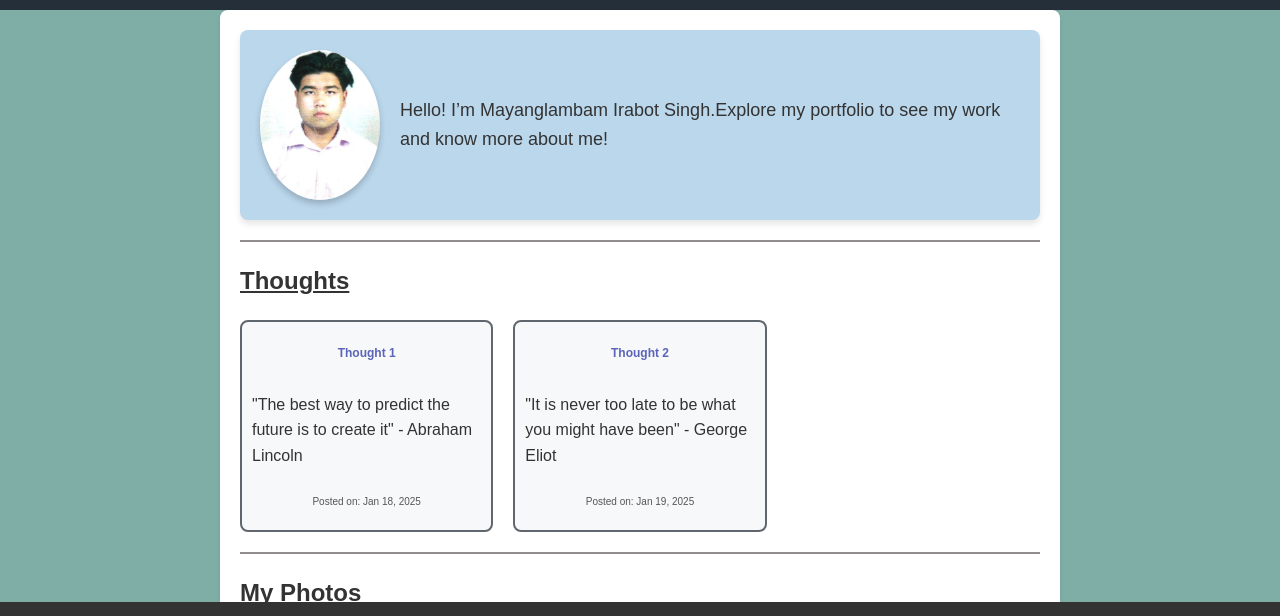
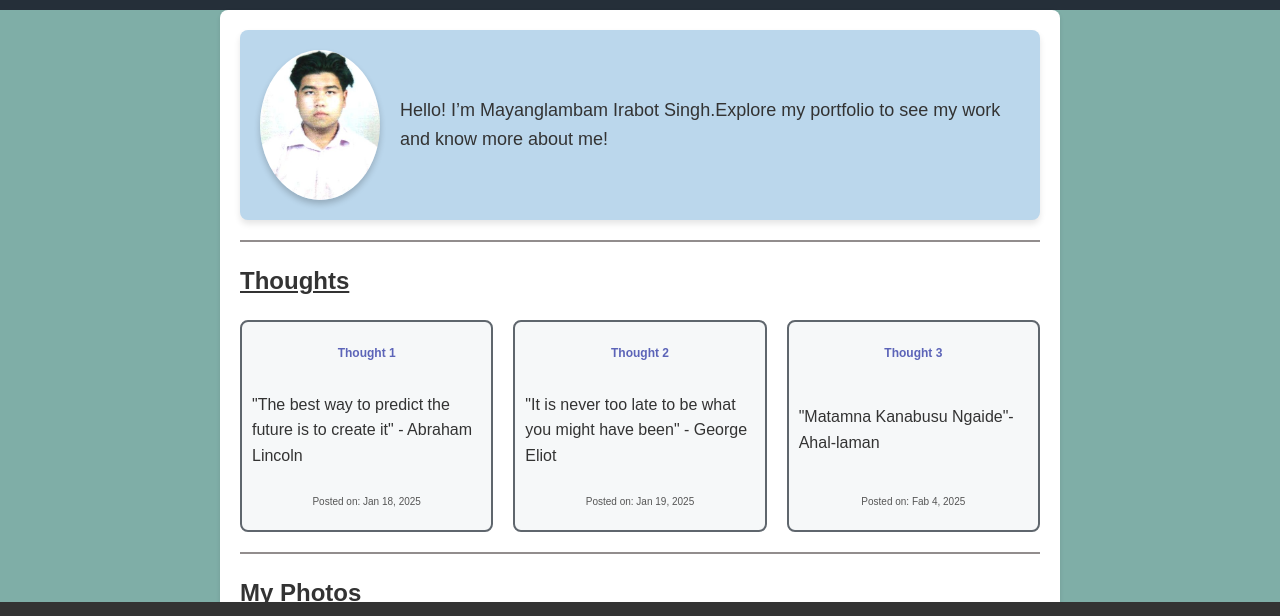
Before and after one commit to m-irabot/m-irabot, a plain HTML site: page index.html in a window 1280 px wide. Shown: the part 138-754 px from the top of the page. Drawn offline with Linux system fonts and the light colour scheme.

Commit message:
Update index.html
thought 3 posted

```diff
--- a/index.html
+++ b/index.html
@@ -54,6 +54,17 @@
           </div>
           <div class="thought-date">
             <p>Posted on: Jan 19, 2025</p>
+          </div>
+        </div>
+        <div class="thought-item">
+          <div class="thought-title">
+            <h3>Thought 3</h3>
+          </div>
+          <div class="thought-content">
+            <p>"Matamna Kanabusu Ngaide"- Ahal-laman</p>
+          </div>
+          <div class="thought-date">
+            <p>Posted on: Fab 4, 2025</p>
           </div>
         </div>
       </div>
```
